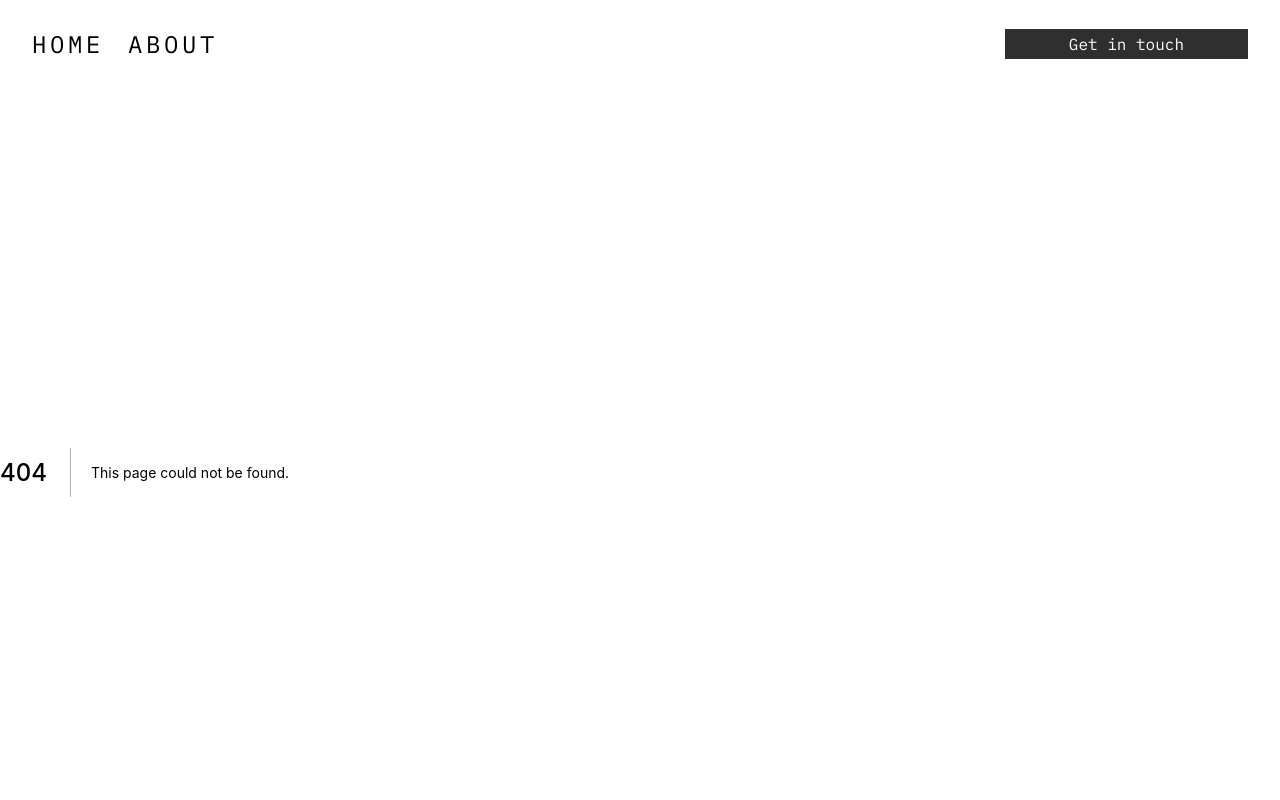
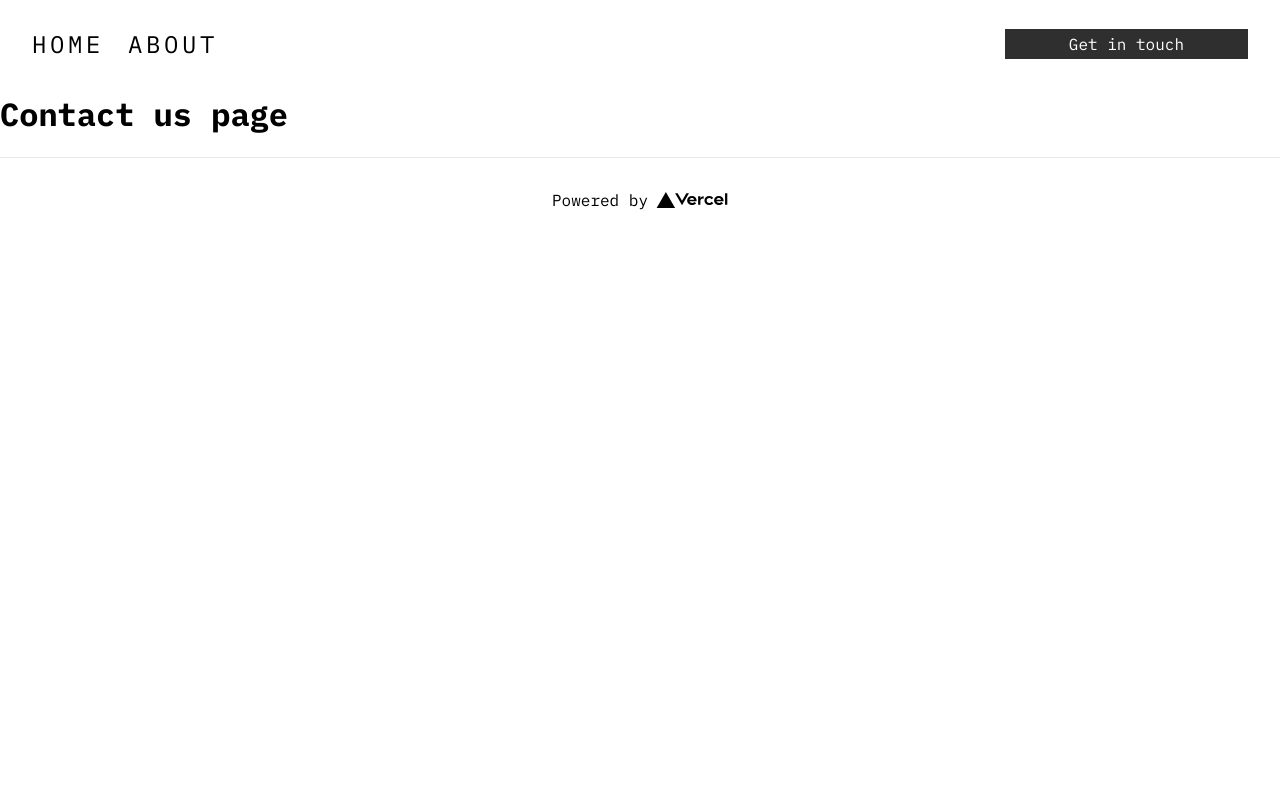
Before and after one commit to Skuiggly/brutalist-art-site, a Next.js app: page /contact-us in a window 1280 px wide. Before the commit this address had no page. Shown: the top 800 px of the page. Built offline with nearby package versions, Linux system fonts and the light colour scheme.

Commit message:
FEAT: basic booking & contact page

```diff
--- a/components/article.tsx
+++ b/components/article.tsx
@@ -9,13 +9,11 @@ interface Props {
 }
 
 const Article = ({ imgsrc, alt, children}:Props) => {
-  console.log(children);
-
   return (
     <article className={styles.container} style={{backgroundImage: "url(" + imgsrc + ")"}}>
       <div className={styles.card} >
         {children}
-        <StyledLink href="booking">
+        <StyledLink href="/booking">
           Book your visit
         </StyledLink>
       </div>
--- /dev/null
+++ b/pages/contact-us.tsx
@@ -0,0 +1,12 @@
+import { NextPage } from "next";
+import Link from "next/link";
+
+const Contact: NextPage = () => {
+  return (
+    <div className='container'>
+      <h1>Contact us page</h1>
+    </div>
+  );
+}
+
+export default Contact;
```
Also changed, not shown: pages/booking.tsx (added, +12 -0 lines).
